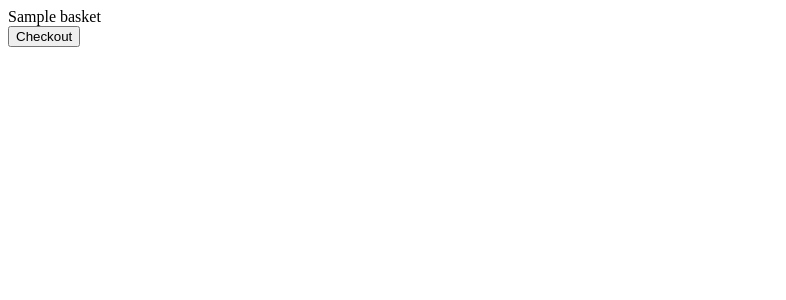
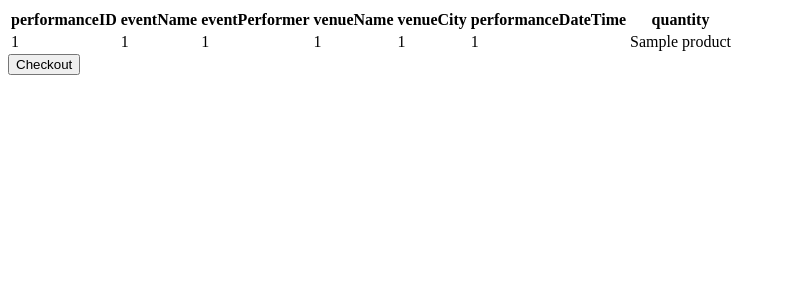
Before and after one commit to William-Eddy/myTickets, a Flask app: template templates/basket.html in a window 1280 px wide. Shown: the top 300 px of the page, without its empty margins (0-786 px from the left). Run offline with Flask 2, Linux system fonts and the light colour scheme; the template is opened without the code that fills it: most values are stand-ins (such as "Sample title", 1, 10 or a date in 2020).

Commit message:
Basket now in a table

```diff
--- a/server.py
+++ b/server.py
@@ -20,6 +20,27 @@ def executeQuery(query, values=()):
     connection.close()
     return data
 
+def getBasketData():
+
+    basket = getCookieBasket()
+
+    for product in basket:
+        eventID = product[0]
+        product[0] = (executeQuery("SELECT p.performanceID, e.eventName, e.eventPerformer, v.venueName, v.venueCity, DATE_FORMAT(p.performanceDateTime, '%D %M %Y')AS date FROM performances p INNER JOIN events e ON e.eventID = p.eventID INNER JOIN venues v ON v.venueID = p.venueID WHERE e.eventID = %s",(eventID,)))[0]
+
+    return basket
+
+def getCookieBasket():
+    basket = request.cookies.get("basket").split("/")
+    basket.pop()
+    result = []
+
+    for product in basket:
+        productSplit = product.split(".")
+        result.append(productSplit)
+
+    return result
+
 @app.route("/upcomingEvents")
 def upcomingEvents():
     if request.method =='GET':
@@ -36,7 +57,9 @@ def viewDates(eventID):
 @app.route('/basket', methods = ['GET'])
 def loadBasket():
     if request.method == 'GET':
-        return render_template("basket.html", basket=request.cookies.get('basket'))
+        return render_template("basket.html", basketData=getBasketData())
+
+
 
 @app.route('/basket/add', methods = ['POST'])
 def addToBasket():
--- a/templates/basket.html
+++ b/templates/basket.html
@@ -5,7 +5,28 @@
 {% block content %}
 {{ super() }}
 
-{{basket}}
+<table>
+  <tr>
+    <th>performanceID</th>
+    <th>eventName</th>
+    <th>eventPerformer</th>
+    <th>venueName</th>
+    <th>venueCity</th>
+    <th>performanceDateTime</th>
+    <th>quantity</th>
+  </tr>
+  {% for product in basketData %}
+  <tr>
+    <td>{{product[0][0]}}</td>
+    <td>{{product[0][1]}}</td>
+    <td>{{product[0][2]}}</td>
+    <td>{{product[0][3]}}</td>
+    <td>{{product[0][4]}}</td>
+    <td>{{product[0][5]}}</td>
+    <td>{{product[1]}}</td>
+  </tr>
+  {% endfor %}
+</table>
 
 <form action="/checkout">
   <input type="submit" value="Checkout" />
```
